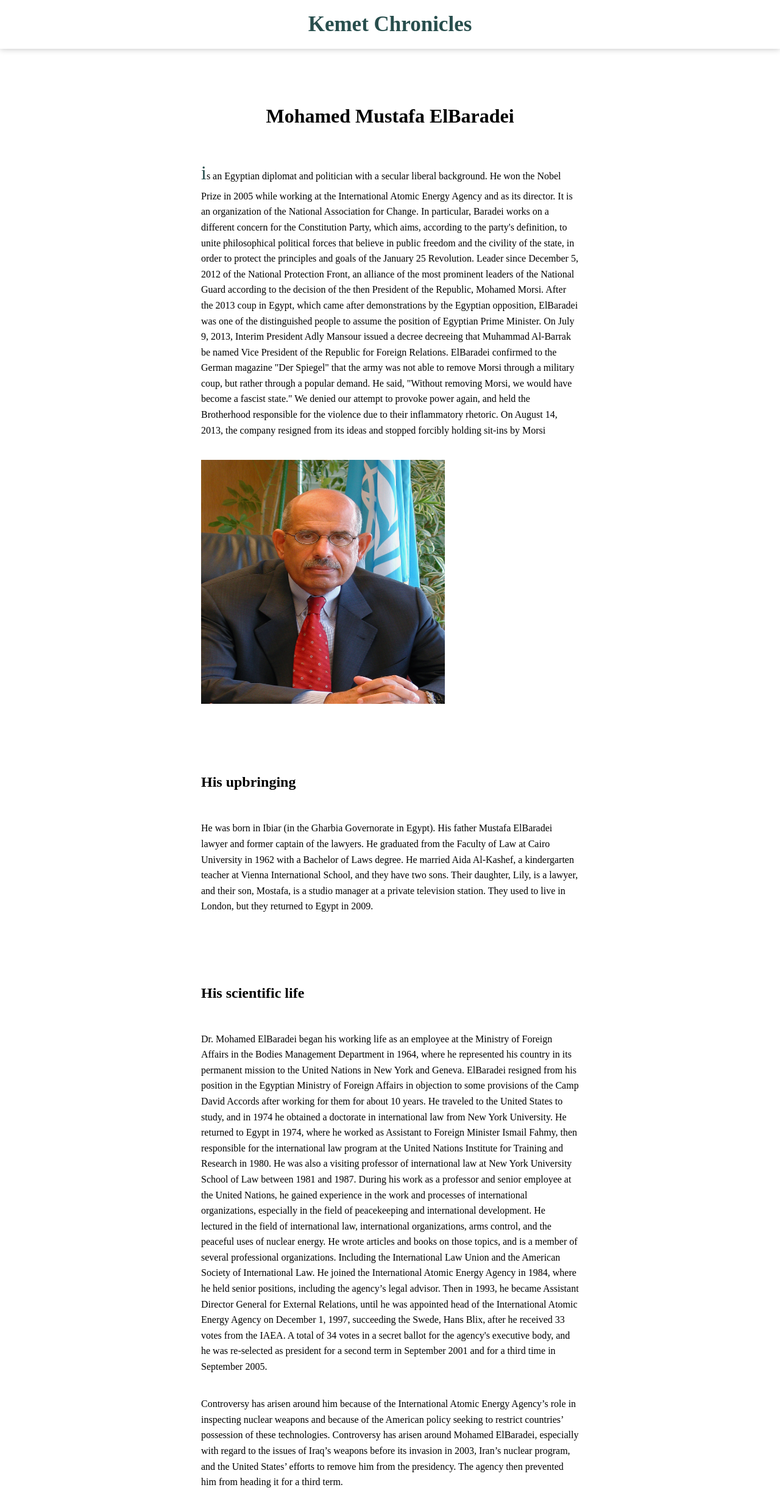
After one commit to Mohamedibrahimfe/WEB_PHP, a PHP site: page /parts/Aya.php in a window 1280 px wide. The commit adds this page. Shown: the whole page at 61% size. Run offline with PHP 8.4, Linux system fonts and the light colour scheme.

Commit message:
Aya's Article

```diff
--- /dev/null
+++ b/parts/Aya.php
@@ -0,0 +1,155 @@
+<head>
+    <style>
+    div {
+        line-height: 1.6;
+        scroll-margin: 10rem;
+    }
+
+    h1 {
+        padding: 1% 30%;
+        margin: 10px;
+        text-align: center;
+    }
+
+    h1,
+    h2 {
+        font-weight: 800;
+        margin: 0 0 1.5rem;
+        line-height: 1.1;
+        color: #000;
+        overflow-wrap: break-word;
+        margin-top: 80px;
+    }
+
+    p::first-letter {
+        color: #284e4d;
+        font-size: xx-large;
+    }
+
+    .first {
+        padding: 1% 25%;
+        margin: 10px;
+    }
+
+    .image {
+        padding: 1% 25%;
+        margin: 10px;
+        background-size: auto;
+    }
+
+    @media (max-width:767px) {
+        h1 {
+            padding: 10px;
+            margin: 10px;
+            font-size: 24px
+        }
+
+        img {
+            width: 100%;
+            height: 40%;
+        }
+
+        .image,
+        .first,
+        .second,
+        .third,
+        .foot {
+            padding: 1% 10% !important;
+        }
+    }
+
+    .second {
+        padding: 1% 25%;
+        margin: 10px;
+    }
+
+    .third {
+        padding: 1% 25%;
+        margin: 10px;
+    }
+
+    .foot {
+        padding: 1% 25%;
+        margin: 10px;
+    }
+    </style>
+</head>
+
+<body>
+    <?php include "../parts/s_head.php"?>
+    <h1>
+        Mohamed Mustafa ElBaradei
+    </h1>
+    <div class="first">
+        <p class="a">
+            is an Egyptian diplomat and politician with a secular liberal background. He won the Nobel Prize in 2005
+            while working at the International Atomic Energy Agency and as its director. It is an organization of the
+            National Association for Change.
+
+            In particular, Baradei works on a different concern for the Constitution Party, which aims, according to the
+            party's definition, to unite philosophical political forces that believe in public freedom and the civility
+            of the state, in order to protect the principles and goals of the January 25 Revolution.
+
+            Leader since December 5, 2012 of the National Protection Front, an alliance of the most prominent leaders of
+            the National Guard according to the decision of the then President of the Republic, Mohamed Morsi.
+
+            After the 2013 coup in Egypt, which came after demonstrations by the Egyptian opposition, ElBaradei was one
+            of the distinguished people to assume the position of Egyptian Prime Minister. On July 9, 2013, Interim
+            President Adly Mansour issued a decree decreeing that Muhammad Al-Barrak be named Vice President of the
+            Republic for Foreign Relations. ElBaradei confirmed to the German magazine "Der Spiegel" that the army was
+            not able to remove Morsi through a military coup, but rather through a popular demand. He said, "Without
+            removing Morsi, we would have become a fascist state." We denied our attempt to provoke power again, and
+            held the Brotherhood responsible for the violence due to their inflammatory rhetoric.
+
+            On August 14, 2013, the company resigned from its ideas and stopped forcibly holding sit-ins by Morsi
+            <br />
+        </p>
+    </div>
+    <div class="image">
+        <img src="../images/ElBaradei.jpg" width="400px" height="400px">
+    </div>
+    <div class="second">
+        <h2>
+            His upbringing
+        </h2>
+        <br />
+        He was born in Ibiar (in the Gharbia Governorate in Egypt). His father Mustafa ElBaradei lawyer and former
+        captain of the lawyers. He graduated from the Faculty of Law at Cairo University in 1962 with a Bachelor of Laws
+        degree. He married Aida Al-Kashef, a kindergarten teacher at Vienna International School, and they have two
+        sons. Their daughter, Lily, is a lawyer, and their son, Mostafa, is a studio manager at a private television
+        station. They used to live in London, but they returned to Egypt in 2009.
+    </div>
+    <div class="third">
+        <h2>
+            His scientific life
+        </h2>
+        <br />
+        Dr. Mohamed ElBaradei began his working life as an employee at the Ministry of Foreign Affairs in the Bodies
+        Management Department in 1964, where he represented his country in its permanent mission to the United Nations
+        in New York and Geneva. ElBaradei resigned from his position in the Egyptian Ministry of Foreign Affairs in
+        objection to some provisions of the Camp David Accords after working for them for about 10 years. He traveled to
+        the United States to study, and in 1974 he obtained a doctorate in international law from New York University.
+        He returned to Egypt in 1974, where he worked as Assistant to Foreign Minister Ismail Fahmy, then responsible
+        for the international law program at the United Nations Institute for Training and Research in 1980. He was also
+        a visiting professor of international law at New York University School of Law between 1981 and 1987.
+
+        During his work as a professor and senior employee at the United Nations, he gained experience in the work and
+        processes of international organizations, especially in the field of peacekeeping and international development.
+        He lectured in the field of international law, international organizations, arms control, and the peaceful uses
+        of nuclear energy. He wrote articles and books on those topics, and is a member of several professional
+        organizations. Including the International Law Union and the American Society of International Law.
+
+        He joined the International Atomic Energy Agency in 1984, where he held senior positions, including the agency’s
+        legal advisor. Then in 1993, he became Assistant Director General for External Relations, until he was appointed
+        head of the International Atomic Energy Agency on December 1, 1997, succeeding the Swede, Hans Blix, after he
+        received 33 votes from the IAEA. A total of 34 votes in a secret ballot for the agency's executive body, and he
+        was re-selected as president for a second term in September 2001 and for a third time in September 2005.
+    </div>
+    <div class="foot">
+        Controversy has arisen around him because of the International Atomic Energy Agency’s role in inspecting nuclear
+        weapons and because of the American policy seeking to restrict countries’ possession of these technologies.
+        Controversy has arisen around Mohamed ElBaradei, especially with regard to the issues of Iraq’s weapons before
+        its invasion in 2003, Iran’s nuclear program, and the United States’ efforts to remove him from the presidency.
+        The agency then prevented him from heading it for a third term.
+    </div>
+</body>
--- a/parts/header.css
+++ b/parts/header.css
@@ -1,4 +1,10 @@
 /* start */
+* {
+    margin: 0;
+    padding: 0;
+    box-sizing: border-box;
+}
+
 .navbar{
     display: flex;
     justify-content: space-between;
--- /dev/null
+++ b/parts/s_head.php
@@ -0,0 +1,40 @@
+<head>
+    <style>
+    * {
+        margin: 0;
+        padding: 0;
+        box-sizing: border-box;
+        list-style: none;
+    }
+
+    .navbar {
+        display: flex;
+        justify-content: center;
+        align-items: center;
+        height: 80px;
+        position: relative;
+        padding: 0.5rem calc((100vw - 1200px) / 2);
+        box-shadow: 0 0 10px #000000;
+        -moz-box-shadow: 0 0 10px #ddd;
+        box-shadow: 0 0 10px #bfbfbf;
+        z-index: 1;
+
+    }
+
+    .nav-logo {
+        color: #284e4d;
+        text-decoration: none;
+        font-size: 35px;
+        padding: 0 2rem;
+        font-weight: 900;
+    }
+
+    .nav-logo:hover {
+        color: #32b138;
+    }
+    </style>
+</head>
+<nav class="navbar">
+    <a class="nav-logo" href="../home.php">Kemet Chronicles
+    </a>
+</nav>
```
Also changed, not shown: home.php (+4 -4 lines), parts/header.php (+12 -2 lines).
